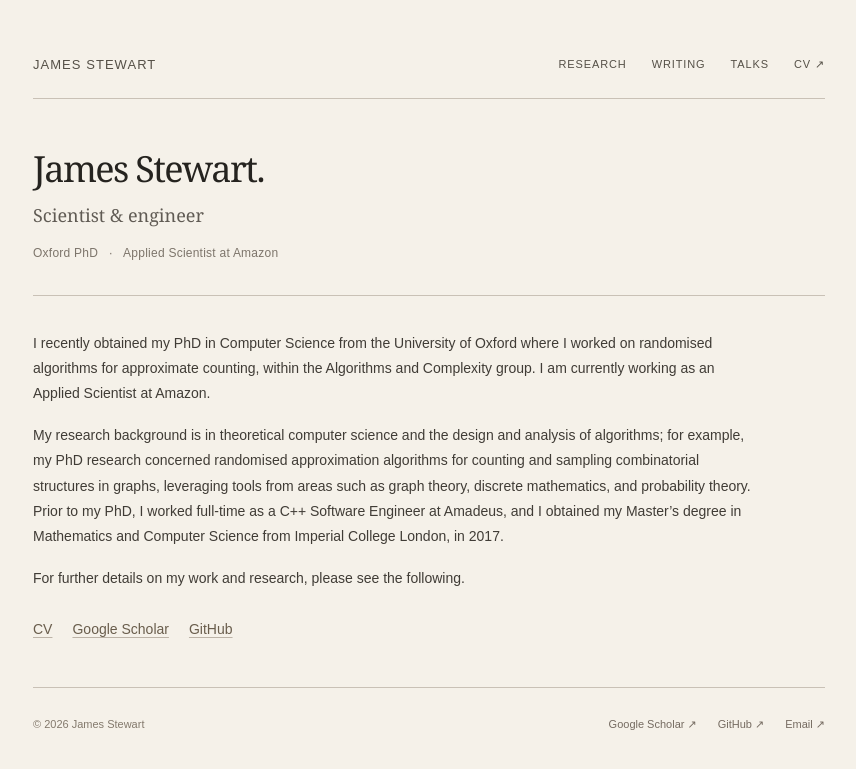
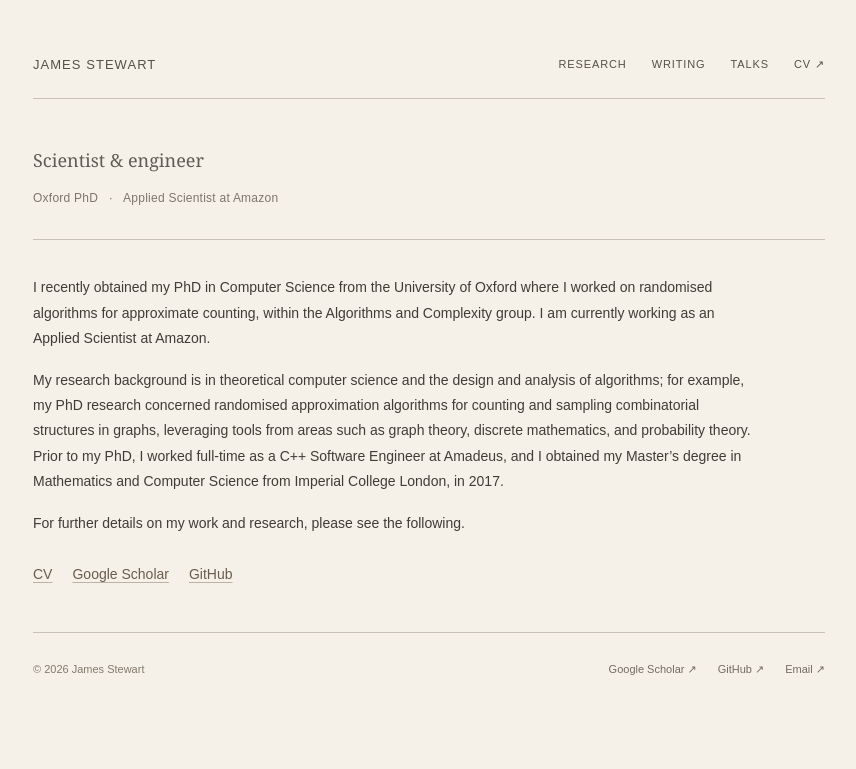
Before and after one commit to j-iss/j-iss.github.io, a Jekyll site: the page built from index.md, in a window 1280 px wide. Shown: the top 769 px of the page, without its empty margins (211-1067 px from the left). Built offline with Jekyll 4.4.1, drawn with Linux system fonts in a browser that asks for light colours.

Commit message:
Remove oversized homepage name heading

```diff
--- a/_layouts/home.html
+++ b/_layouts/home.html
@@ -1,5 +1,5 @@
 ---
 layout: default
 ---
-<section class="hero"><h1>James Stewart.</h1><p class="hero-subtitle">Scientist &amp; engineer</p><p class="hero-meta">Oxford PhD &nbsp; · &nbsp; Applied Scientist at Amazon</p></section>
+<section class="hero"><p class="hero-subtitle">Scientist &amp; engineer</p><p class="hero-meta">Oxford PhD &nbsp; · &nbsp; Applied Scientist at Amazon</p></section>
 <section class="home-body"><div class="body-copy">{{ content }}</div></section>
```
